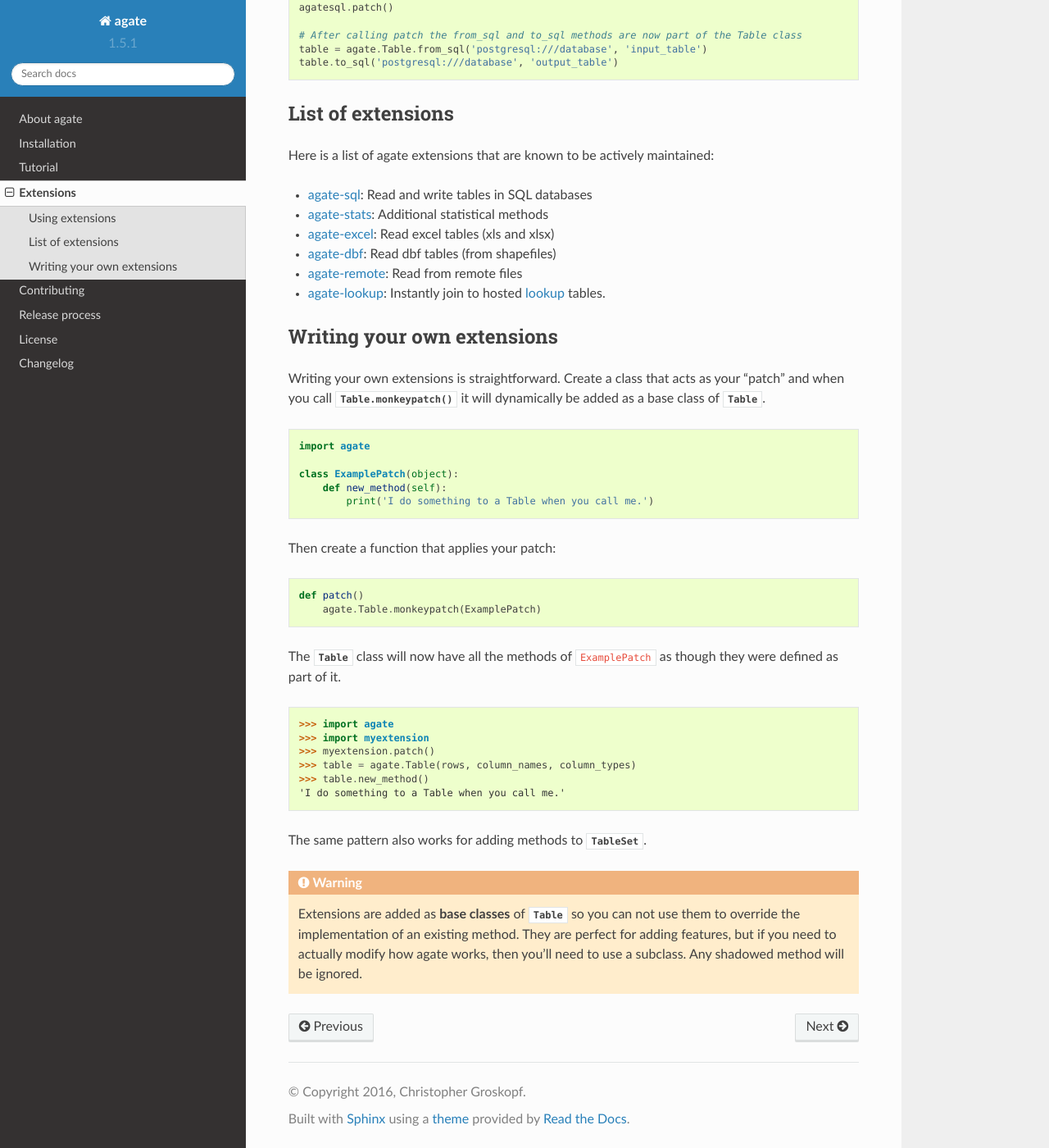
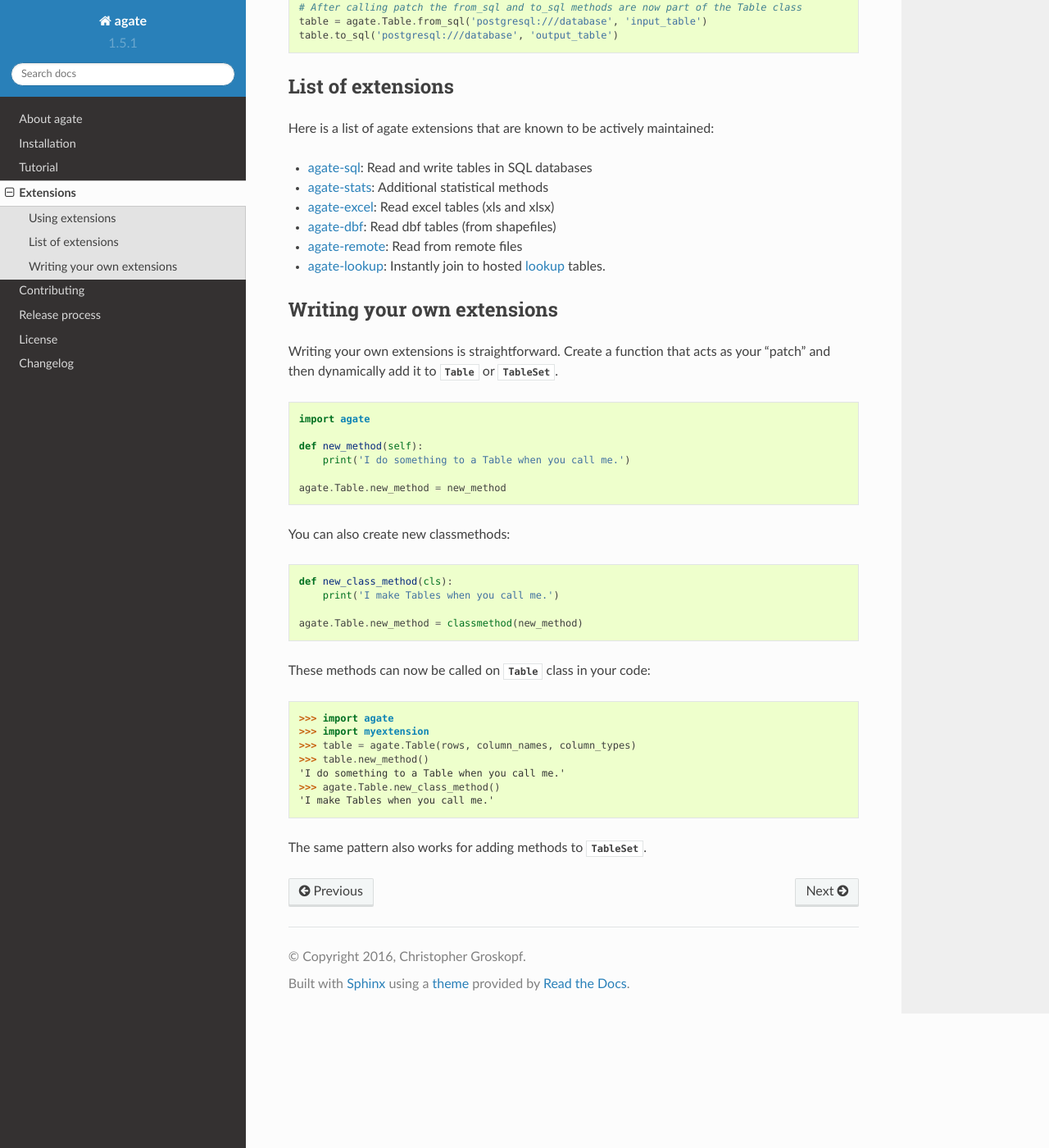
Before and after one commit to wireservice/agate, a Sphinx documentation site: the page built from docs/extensions.rst, in a window 1280 px wide and 1400 px high, scrolled down 471 px. Shown: the whole window at 82% size. Built offline with Sphinx 7.4.7 and the Read the Docs theme 2.0.0, drawn with Linux system fonts in a browser that asks for light colours; pages that are not in the unit, such as notebooks, are missing from menus; some of the changed text lies outside the part shown.

Commit message:
Revise extensions docs. Closes #645.

```diff
--- a/docs/extensions.rst
+++ b/docs/extensions.rst
@@ -7,14 +7,12 @@
 Using extensions
 ================
 
-agate support's plugin-style extensions based on `monkey patching <https://en.wikipedia.org/wiki/Monkey_patch>`_. Libraries can be created that patch new methods onto :class:`.Table` and :class:`.TableSet`. For example, `agate-sql <http://agate-sql.rtfd.org/>`_ adds the ability to read and write tables from a SQL database:
+agate support's plugin-style extensions using a monkey-patching pattern. Libraries can be created that add new methods onto :class:`.Table` and :class:`.TableSet`. For example, `agate-sql <http://agate-sql.rtfd.org/>`_ adds the ability to read and write tables from a SQL database:
 
 .. code-block:: python
 
     import agate
     import agatesql
-
-    agatesql.patch()
 
     # After calling patch the from_sql and to_sql methods are now part of the Table class
     table = agate.Table.from_sql('postgresql:///database', 'input_table')
@@ -35,36 +33,36 @@
 Writing your own extensions
 ===========================
 
-Writing your own extensions is straightforward. Create a class that acts as your "patch" and when you call :meth:`. Table.monkeypatch` it will dynamically be added as a base class of :class:`.Table`.
+Writing your own extensions is straightforward. Create a function that acts as your "patch" and then dynamically add it to :class:`.Table` or :class:`.TableSet`.
 
 .. code-block:: python
 
     import agate
 
-    class ExamplePatch(object):
-        def new_method(self):
-            print('I do something to a Table when you call me.')
+    def new_method(self):
+        print('I do something to a Table when you call me.')
 
-Then create a function that applies your patch:
+    agate.Table.new_method = new_method
+
+You can also create new classmethods:
 
 .. code-block:: python
 
-    def patch()
-        agate.Table.monkeypatch(ExamplePatch)
+    def new_class_method(cls):
+        print('I make Tables when you call me.')
 
-The :class:`.Table` class will now have all the methods of :code:`ExamplePatch` as though they were defined as part of it.
+    agate.Table.new_method = classmethod(new_method)
+
+These methods can now be called on :class:`.Table` class in your code:
 
 .. code-block:: python
 
     >>> import agate
     >>> import myextension
-    >>> myextension.patch()
     >>> table = agate.Table(rows, column_names, column_types)
     >>> table.new_method()
     'I do something to a Table when you call me.'
+    >>> agate.Table.new_class_method()
+    'I make Tables when you call me.'
 
 The same pattern also works for adding methods to :class:`.TableSet`.
-
-.. warning::
-
-    Extensions are added as **base classes** of :class:`.Table` so you can not use them to override the implementation of an existing method. They are perfect for adding features, but if you need to actually modify how agate works, then you'll need to use a subclass. Any shadowed method will be ignored.
```
